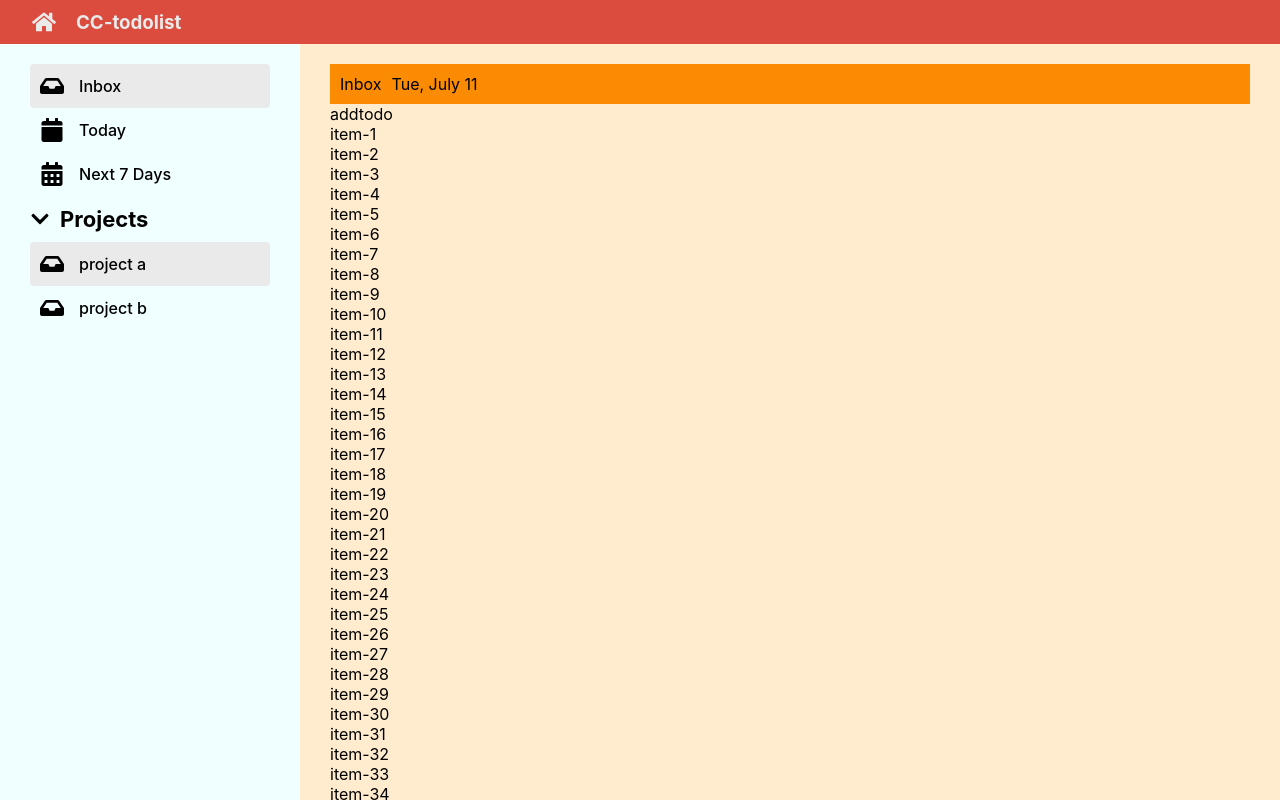
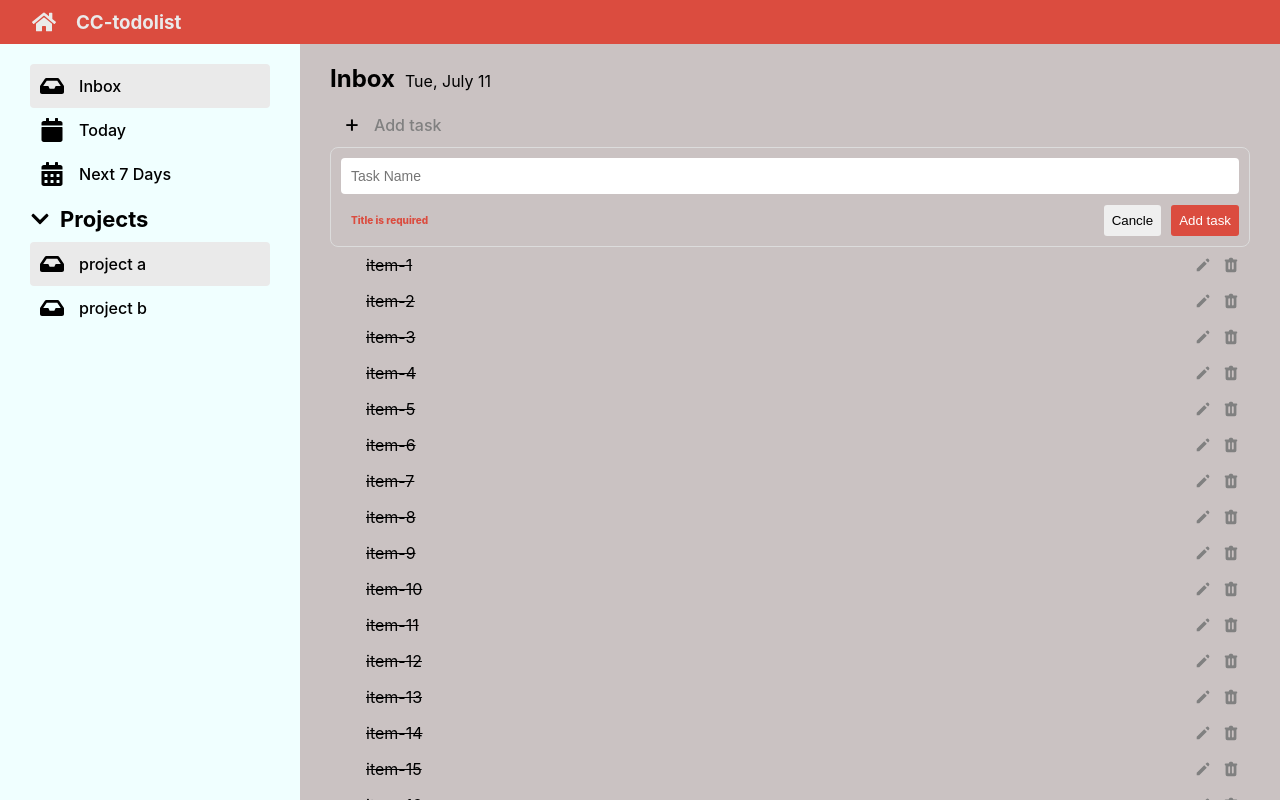
Before and after one commit to grimoll2e/CC14-Todolist, a React (Create React App) app: page / in a window 1280 px wide. Built offline with nearby package versions, Linux system fonts and the light colour scheme.

Commit message:
finish ui todo-content

```diff
--- a/src/App.scss
+++ b/src/App.scss
@@ -29,6 +29,7 @@
         cursor: pointer;
     }
 }
+
 .sidebar{
     background-color: azure;
     grid-column: 1/2;
@@ -94,7 +95,7 @@
     background-color: $grey;
 }
 .content{
-    background-color: blanchedalmond;
+    background-color: rgb(202, 194, 194);
     grid-column: 2/3;
     grid-row: 2/3;
     overflow-y: scroll;
--- a/src/components/Todo/TodoContent.jsx
+++ b/src/components/Todo/TodoContent.jsx
@@ -1,22 +1,52 @@
 import styles from './TodoContent.module.scss' //module css
+import { HiCheck, HiPencil, HiTrash } from "react-icons/hi";
 
 export function TodoContent() {
 
     const mockTodo = Array.from({ length: 50 }, (el, idx) => idx + 1);
-    const now =new Date()
+    const now = new Date()
     const options = { weekday: 'short', month: 'long', day: 'numeric' };
-    console.log(now.toLocaleDateString('en-US',options))
+    console.log(now.toLocaleDateString('en-US', options))
     return (
         <main className="content">
+            {/* todo-header */}
             <div className={styles.header}>
-                <header>Inbox</header>
-                <p>{now.toLocaleDateString('en-US',options)}</p>
+                <h1>Inbox</h1>
+                <p>{now.toLocaleDateString('en-US', options)}</p>
             </div>
-            <div>
-                addtodo
+            {/* add-todo */}
+            <div className={styles.add__todo}>
+                <span>+</span>
+                <h3>Add task</h3>
             </div>
+            {/* todo form */}
+            <form action="" className={styles.todo__form__container}>
+                <input className={styles.todo__form__input} placeholder='Task Name' />
+                <div className={styles.todo__form__footer}>
+                    <p className={styles.todo__error}> Title is required</p>
+                    <div className={styles.todo__form__buttons}>
+                        <button>Cancle</button>
+                        <button>Add task</button>
+                    </div>
+
+                </div>
+            </form>
+            {/* todolist */}
             <ul>
-                {mockTodo.map((el) => <li key={el}>{`item-${el}`}</li>)}
+                {mockTodo.map((el) => (
+                    <li className={styles.todo__item__container} key={el}>
+                        <div className={styles.Checkbox__Container}>
+                            <HiCheck className={styles.checkbox_icon} />
+                        </div>
+                        <p className={styles.done}>{`item-${el}`}</p>
+                        <div className={styles.edit__icon}>
+                            <HiPencil />
+                        </div>
+                        <div className={styles.delete__icon}>
+                            <HiTrash />
+                        </div>
+                    </li>
+                ))}
             </ul>
         </main>
     )
--- a/src/components/Todo/TodoContent.module.scss
+++ b/src/components/Todo/TodoContent.module.scss
@@ -1,7 +1,156 @@
 .header{
-    background-color: rgb(250, 139, 3);
+    display: flex;
+    gap: 10px;
+    align-items: baseline;
+    margin-bottom: 10px;
+    &> h1{
+        font-size: 24px;
+    }
+    &>span{
+        font-size: 12px;
+        color: grey;
+    }
+}
+
+// add__todo
+.add__todo{
+    display: flex;
+    gap: 10px;
+    align-items: center;
+    cursor: pointer;
     padding: 10px;
+
+    &>span{
+        font-size: 24px;
+        line-height: 22px;
+        text-align: center;
+        border-radius: 50%;
+        width: 24px;
+        height: 24px;
+    }
+    &>h3{
+        color: grey;
+        font-weight: 500;
+        font-size: 16px;
+        line-height: 12px;
+    }
+
+    &:hover{
+        &>span{
+            background-color: #db4c3f;
+            color: white;
+        }
+        &>h3{
+            color: #db4c3f;
+        }
+    }
+}
+
+.todo__form__container{
+    padding: 10px;
+    display: flex;
+    flex-direction: column;
+    // background-color:  rgb(220,220,220);
+    border-radius: 8px;
+    gap: 10px;
+    border: 1px solid rgb(220,220,220);
+}
+.todo__form__input{
+    border: none;
+    border-radius: 4px;
+    padding: 10px;
+    width: 100%;
+    font-size: 14px;
+
+    &>focus{
+        outline: none;
+    }
+}
+.todo__form__footer{
+    display: flex;
+    justify-content: space-between;
+    align-items: center;
+}
+.todo__error{
+    justify-content: start;
+    padding: 10px;
+    font-size: 10px;
+    font-weight: 800;
+    color: #db4c3f;
+}
+.todo__form__buttons{
+    display: flex;
+    justify-content: flex-end;
+    gap: 10px;
+    flex: 1;
+
+    &>button{
+        border: none;
+        padding: 8px;
+        border-radius: 3px;
+        cursor: pointer;
+    }
+
+    &>button:last-child{
+        background-color: #db4c3f;
+        color: white;
+    }
+}
+
+// todo-item
+$grey:rgb(234,234,234);
+
+.todo__item__container{
+    cursor: pointer;
+    padding: 8px 10px;
     display: flex;
     align-items: center;
     gap: 10px;
+    font-size: 16px;
+    border-radius: 4px;
+
+    &>p{
+        flex: 1;
+    }
+    &:hover{
+        background-color: $grey;
+    }
 }
+
+.Checkbox__Container{
+    border-color: gray;
+    color: #343434;
+    height: 16px;
+    width: 16px;
+    display: block;
+    border-radius: 16px;
+    text-align: center;
+    line-height: 16px;
+}
+.checkbox_icon{
+    display: none;
+    font-size: 12px;
+}
+.checkbox_icon__done{
+    display: inline;
+    font-size: 12px;
+}
+.Checkbox__Container:hover{
+    .checkbox_icon{
+        display: inline;
+    }
+}
+.edit__icon,
+.delete__icon{
+    color: gray;
+    display: flex;
+    align-items: center;
+    font-size: 18px;
+
+    & :hover{
+        color: #343434;
+    }
+}
+.done{
+    text-decoration: line-through;
+}
```
